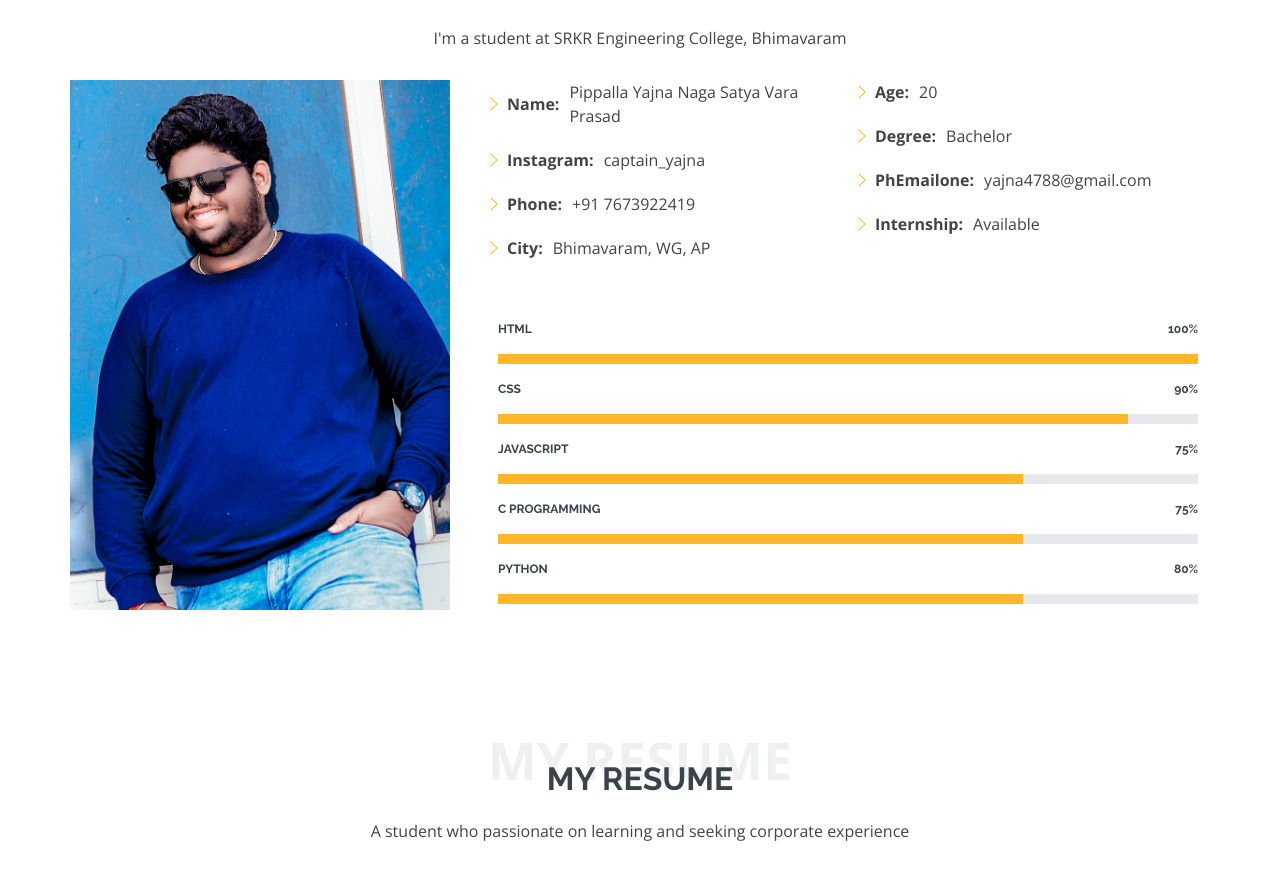
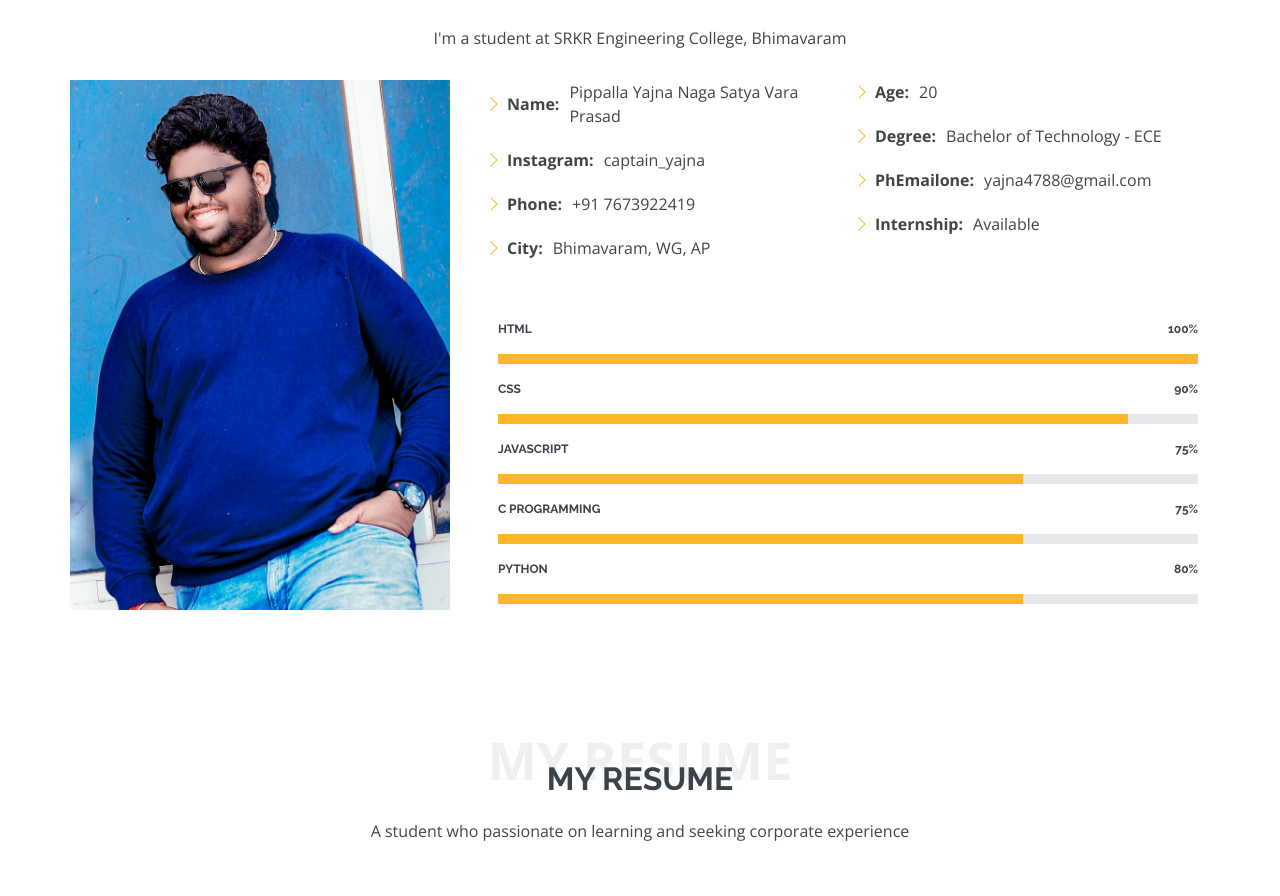
Before and after one commit to DineshStark7/captainyajna-portfolio, a plain HTML site: page index.html in a window 1280 px wide. Shown: the part 922-1818 px from the top of the page. Drawn offline with nearby package versions, Linux system fonts and the light colour scheme.

Commit message:
Update index.html

```diff
--- a/index.html
+++ b/index.html
@@ -5,7 +5,7 @@
   <meta charset="utf-8">
   <meta content="width=device-width, initial-scale=1.0" name="viewport">
 
-  <title>Laura Bootstrap Template - Index</title>
+  <title>captainyajna</title>
   <meta content="" name="description">
   <meta content="" name="keywords">
 
@@ -87,7 +87,7 @@
                 <div class="col-lg-6">
                   <ul>
                     <li><i class="bi bi-chevron-right"></i> <strong>Age:</strong> <span>20</span></li>
-                    <li><i class="bi bi-chevron-right"></i> <strong>Degree:</strong> <span>Bachelor</span></li>
+                    <li><i class="bi bi-chevron-right"></i> <strong>Degree:</strong> <span>Bachelor of Technology - ECE</span></li>
                     <li><i class="bi bi-chevron-right"></i> <strong>PhEmailone:</strong> <span>yajna4788@gmail.com</span></li>
                     <li><i class="bi bi-chevron-right"></i> <strong>Internship:</strong> <span>Available</span></li>
                   </ul>
@@ -612,31 +612,6 @@
 
   </main><!-- End #main -->
 
-  <!-- ======= Footer ======= -->
-  <!-- <footer id="footer">
-    <div class="container">
-      <h3>Laura Thomson</h3>
-      <p>Et aut eum quis fuga eos sunt ipsa nihil. Labore corporis magni eligendi fuga maxime saepe commodi placeat.</p>
-      <div class="social-links">
-        <a href="#" class="twitter"><i class="bx bxl-twitter"></i></a>
-        <a href="#" class="facebook"><i class="bx bxl-facebook"></i></a>
-        <a href="#" class="instagram"><i class="bx bxl-instagram"></i></a>
-        <a href="#" class="google-plus"><i class="bx bxl-skype"></i></a>
-        <a href="#" class="linkedin"><i class="bx bxl-linkedin"></i></a>
-      </div>
-      <div class="copyright">
-        &copy; Copyright <strong><span>Laura</span></strong>. All Rights Reserved
-      </div>
-      <div class="credits">
-         All the links in the footer should remain intact. -->
-        <!-- You can delete the links only if you purchased the pro version. -->
-        <!-- Licensing information: https://bootstrapmade.com/license/ -->
-        <!-- Purchase the pro version with working PHP/AJAX contact form: https://bootstrapmade.com/laura-free-creative-bootstrap-theme/ -->
-        <!-- Designed by <a href="https://bootstrapmade.com/">BootstrapMade</a> -->
-      <!-- </div> -->
-    <!-- </div> -->
-  <!-- </footer>End Footer --> -->
-
   <a href="#" class="back-to-top d-flex align-items-center justify-content-center"><i class="bi bi-arrow-up-short"></i></a>
 
   <!-- Vendor JS Files -->
```
